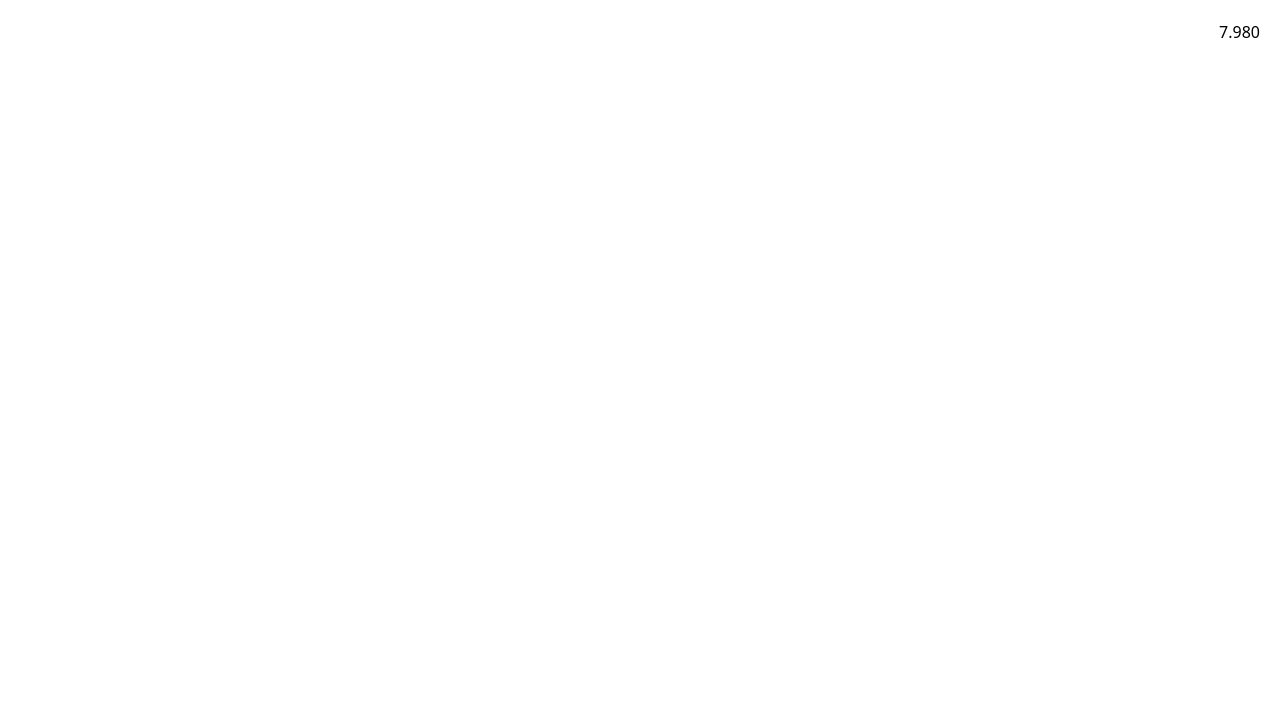
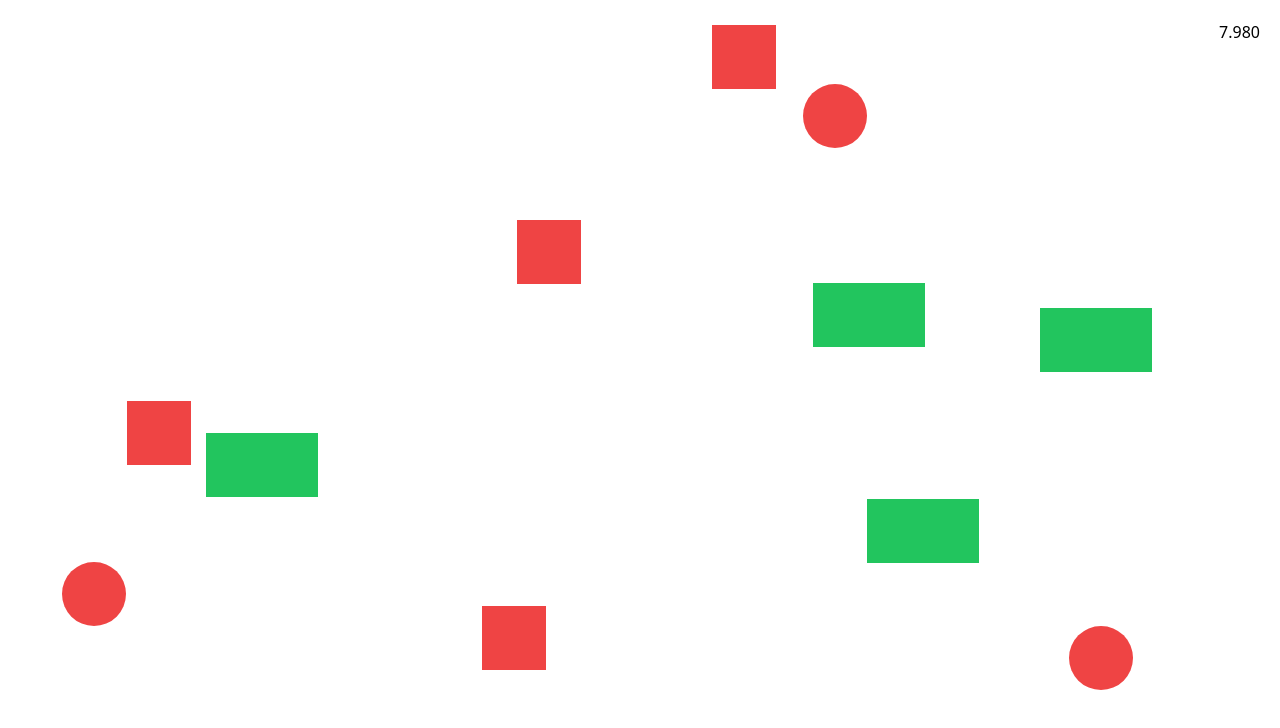
Before and after one commit to uvanov/allseated-shape-game, a React (Vite) app: page /game in a window 1280 px wide. Shown: the top 728 px of the page. Built offline with nearby package versions, Linux system fonts and the light colour scheme.

Commit message:
fix: colors

```diff
--- a/src/components/Element/index.tsx
+++ b/src/components/Element/index.tsx
@@ -17,8 +17,8 @@ export const Element: FC<Omit<ElementEntity, 'game'>> = (
 
   const classes = clsx(
     'absolute',
-    `bg-${color}-600`,
     'h-16',
+    color === 'red' ? 'bg-red-500' : 'bg-green-500',
     shape === 'rectangle' ? 'w-28' : 'w-16',
     shape === 'circle' && 'rounded-full'
   )
--- a/tailwind.config.js
+++ b/tailwind.config.js
@@ -4,10 +4,6 @@ export default {
     "./index.html",
     "./src/**/*.{js,ts,jsx,tsx}",
   ],
-  theme: {
-    extend: {
-      red: 'red'
-    },
-  },
+  theme: {},
   plugins: [],
 }
```
